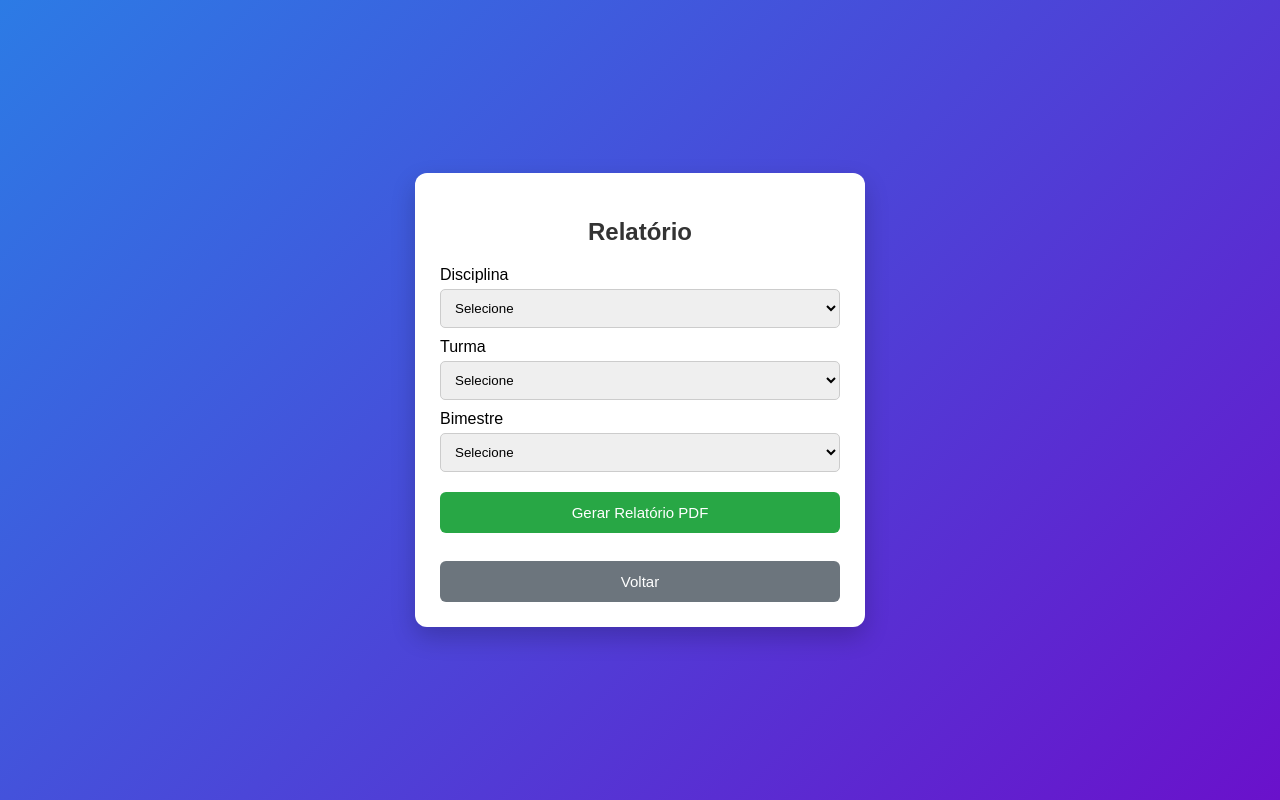
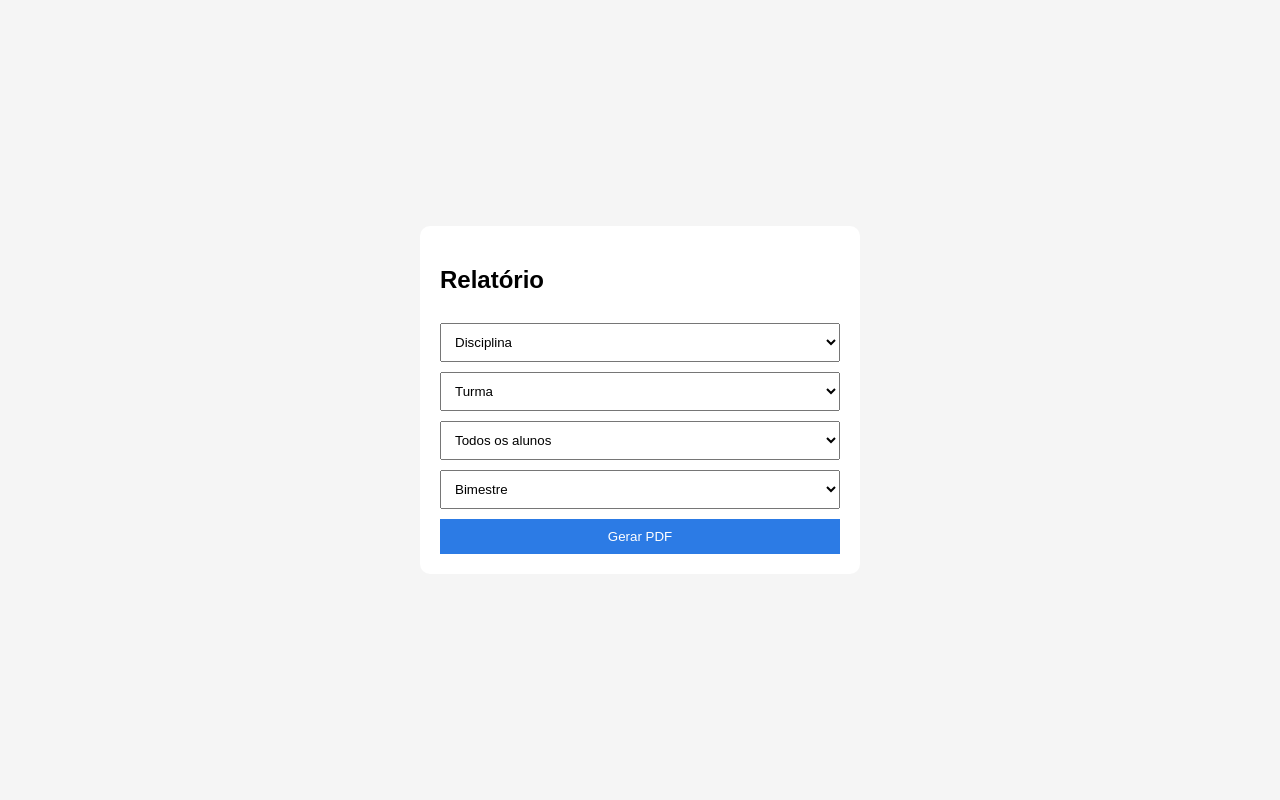
Before and after one commit to Fabiorefer/diario-escolar1.1, a Flask app: page /relatorio in a window 1280 px wide. Run offline with Flask 3, Linux system fonts and the light colour scheme; the visitor is signed in with stand-in values (Sample User, id 1); data that the repository does not hold is empty.

Commit message:
Update relatorio.html

```diff
--- a/templates/relatorio.html
+++ b/templates/relatorio.html
@@ -6,102 +6,35 @@
 <title>Relatório</title>
 
 <style>
-
-*{
-    box-sizing: border-box;
-}
-
 body{
-    font-family: Arial, sans-serif;
-    background: linear-gradient(135deg, #2c7be5, #6a11cb);
-    margin:0;
-    min-height:100vh;
+    font-family: Arial;
+    background:#f5f5f5;
     display:flex;
     justify-content:center;
     align-items:center;
+    height:100vh;
+    margin:0;
 }
 
-/* CAIXA */
 .box{
     background:white;
+    padding:20px;
+    border-radius:10px;
     width:90%;
-    max-width:450px;
-    padding:25px;
-    border-radius:12px;
-    box-shadow:0 10px 25px rgba(0,0,0,0.2);
-    text-align:center;
+    max-width:400px;
 }
 
-/* TÍTULO */
-h2{
-    margin-bottom:20px;
-    color:#333;
+select,button{
+    width:100%;
+    padding:10px;
+    margin-top:10px;
 }
 
-/* GRUPO */
-.grupo{
-    text-align:left;
-    margin-bottom:10px;
-}
-
-/* INPUTS */
-select{
-    width:100%;
-    padding:10px;
-    border-radius:5px;
-    border:1px solid #ccc;
-    margin-top:5px;
-}
-
-/* BOTÕES */
 button{
-    width:100%;
-    padding:12px;
-    margin-top:10px;
-    border:none;
-    border-radius:6px;
     background:#2c7be5;
     color:white;
-    font-size:15px;
-    cursor:pointer;
-    transition:0.3s;
+    border:none;
 }
-
-button:hover{
-    background:#1a5ed8;
-}
-
-/* BOTÃO GERAR */
-.btn-gerar{
-    background:#28a745;
-}
-
-.btn-gerar:hover{
-    background:#1e7e34;
-}
-
-/* VOLTAR */
-.voltar{
-    background:#6c757d;
-}
-
-.voltar:hover{
-    background:#545b62;
-}
-
-/* RESPONSIVO */
-@media (max-width:400px){
-
-    .box{
-        padding:20px;
-    }
-
-    h2{
-        font-size:20px;
-    }
-
-}
-
 </style>
 
 </head>
@@ -114,52 +47,38 @@ button:hover{
 
 <form action="/relatorio_pdf" method="get">
 
-<div class="grupo">
-<label>Disciplina</label>
-<select name="disciplina" required>
-<option value="">Selecione</option>
+<select name="disciplina" required onchange="this.form.submit()">
+<option value="">Disciplina</option>
 {% for d in disciplinas %}
-<option value="{{ d }}"
-{% if request.args.get('disciplina') == d %}selected{% endif %}>
-{{ d }}
-</option>
+<option value="{{ d }}" {% if request.args.get('disciplina') == d %}selected{% endif %}>{{ d }}</option>
 {% endfor %}
 </select>
-</div>
 
-<div class="grupo">
-<label>Turma</label>
-<select name="turma" required>
-<option value="">Selecione</option>
+<select name="turma" required onchange="this.form.submit()">
+<option value="">Turma</option>
 {% for t in turmas %}
-<option value="{{ t }}"
-{% if request.args.get('turma') == t %}selected{% endif %}>
-{{ t }}
-</option>
+<option value="{{ t }}" {% if request.args.get('turma') == t %}selected{% endif %}>{{ t }}</option>
 {% endfor %}
 </select>
-</div>
 
-<div class="grupo">
-<label>Bimestre</label>
+<select name="aluno">
+<option value="">Todos os alunos</option>
+{% for a in alunos %}
+<option value="{{ a }}" {% if request.args.get('aluno') == a %}selected{% endif %}>{{ a }}</option>
+{% endfor %}
+</select>
+
 <select name="bimestre" required>
-<option value="">Selecione</option>
-<option value="1" {% if request.args.get('bimestre') == "1" %}selected{% endif %}>1º Bimestre</option>
-<option value="2" {% if request.args.get('bimestre') == "2" %}selected{% endif %}>2º Bimestre</option>
-<option value="3" {% if request.args.get('bimestre') == "3" %}selected{% endif %}>3º Bimestre</option>
-<option value="4" {% if request.args.get('bimestre') == "4" %}selected{% endif %}>4º Bimestre</option>
+<option value="">Bimestre</option>
+<option value="1">1º</option>
+<option value="2">2º</option>
+<option value="3">3º</option>
+<option value="4">4º</option>
 </select>
-</div>
 
-<button type="submit" class="btn-gerar">Gerar Relatório PDF</button>
+<button type="submit">Gerar PDF</button>
 
 </form>
-
-<br>
-
-<a href="/menu">
-<button class="voltar">Voltar</button>
-</a>
 
 </div>
 
```
